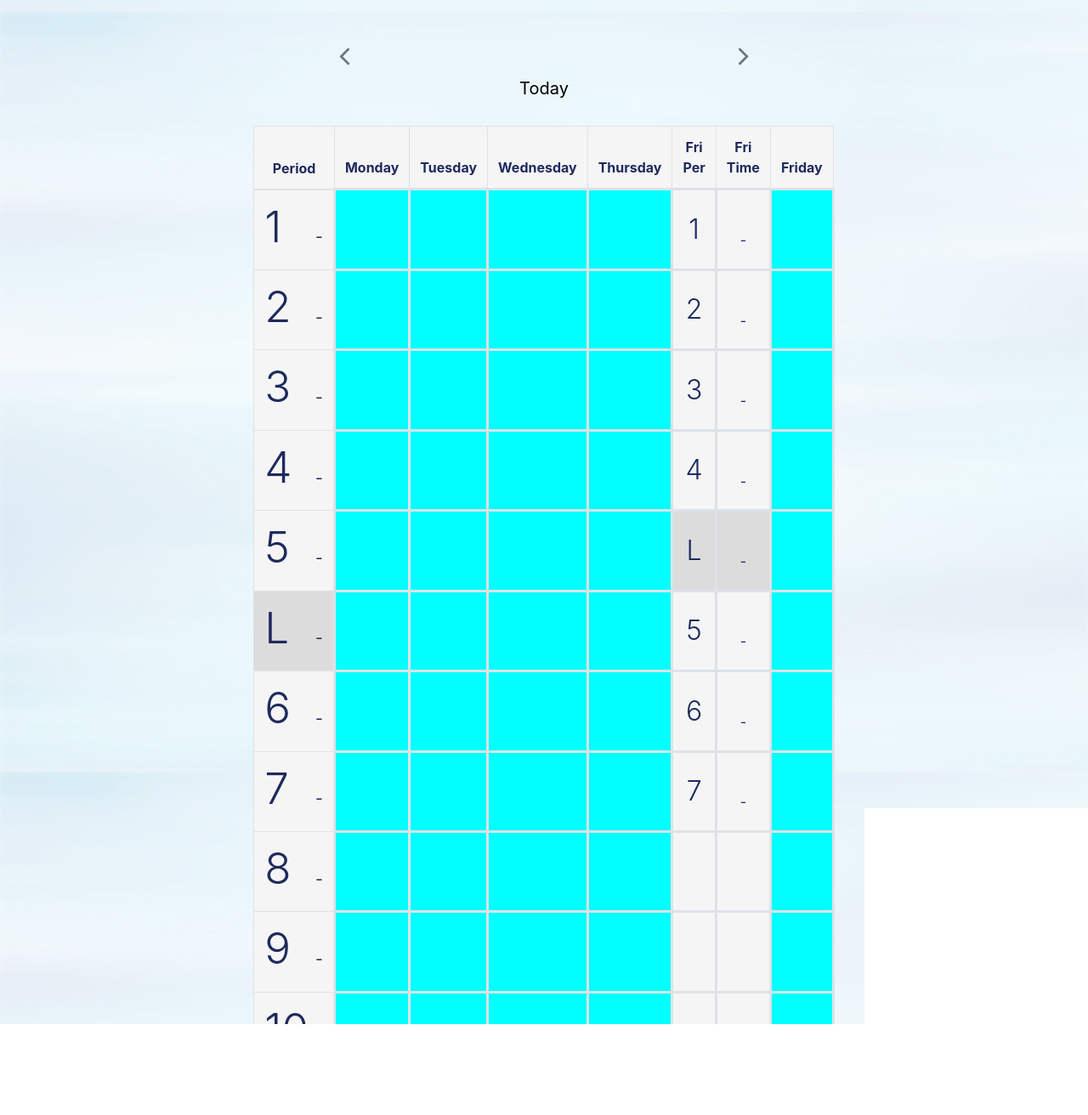
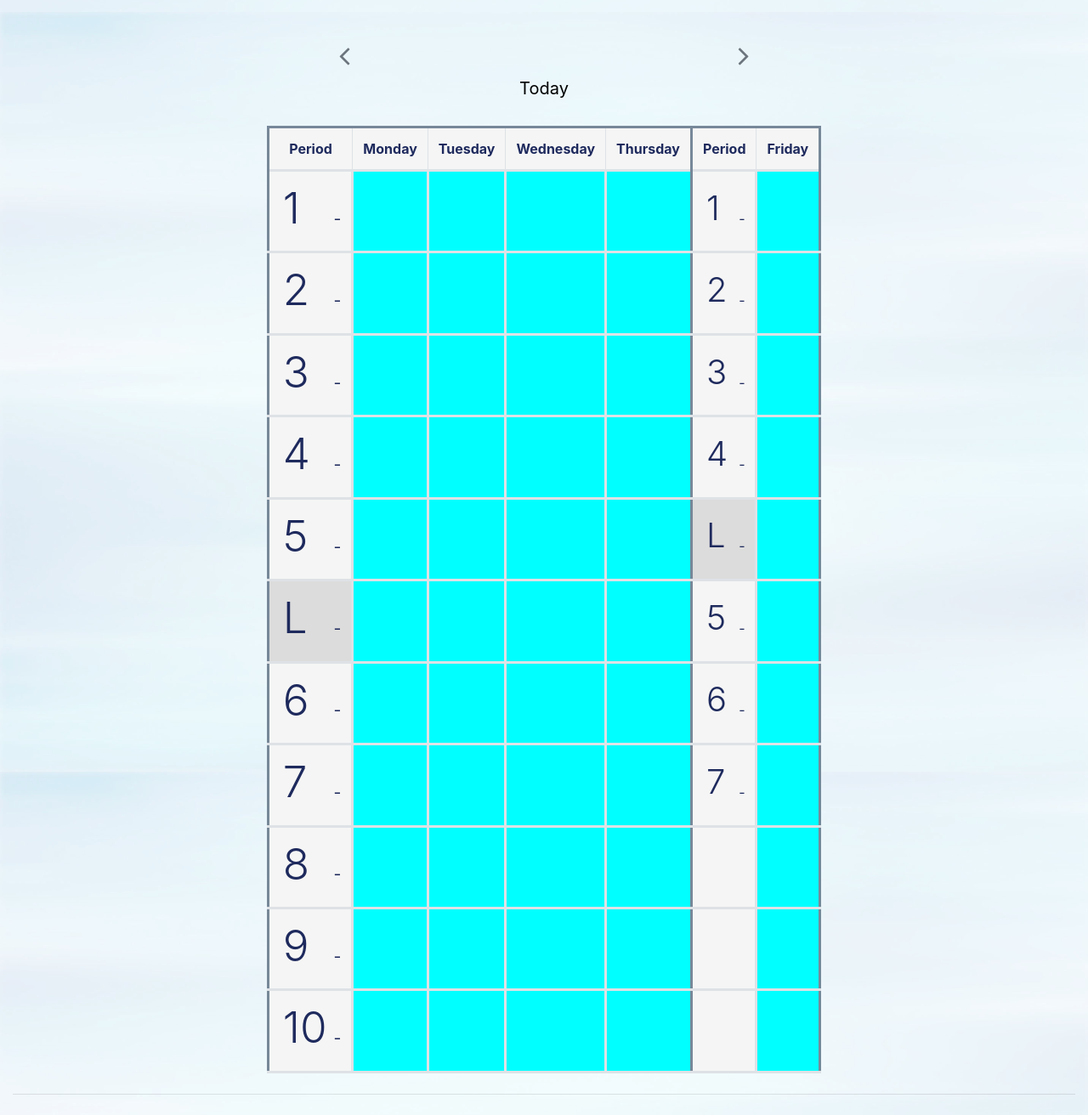
Before and after one commit to rachelf21/school_scheduling_app, a Python web app: template app/templates/full_schedule.html in a window 1280 px wide. Shown: the part 66-1378 px from the top of the page at 85% size. Run offline with Jinja, Linux system fonts and the light colour scheme; the template is opened without the code that fills it, so the values that code supplies are empty; some libraries are stand-ins or nearby versions; some web fonts are replaced.

Commit message:
combined per and time columns, deliniations for fri

```diff
--- a/app/templates/full_schedule.html
+++ b/app/templates/full_schedule.html
@@ -1,7 +1,7 @@
 {% extends "base-denied.html" %} {% block scale %}
 <meta
   name="viewport"
-  content="width=device-width, initial-scale=.4, user-scalable=yes, maximum-scale=4.0, minimum-scale=.06, shrink-to-fit=yes"
+  content="width=device-width, initial-scale=.6, user-scalable=yes, maximum-scale=4.0, minimum-scale=.06, shrink-to-fit=no"
 />
 {% endblock %} {% block title %}My Schedule{% endblock %} {% block content %}
 <script src="/static/js/schedule.js"></script>
@@ -61,15 +61,14 @@
     class="table mx-auto table-bordered text-center mt-4 pt-4 w-auto table-fixed"
     style="background: whitesmoke; border: 0px solid green; width: auto; margin: 0px auto"
   >
-    <thead style="border-width: medium">
-      <th>Period</th>
+    <thead style="border-width: medium; border-top: solid lightslategray; border-bottom: solid lightslategray">
+      <th style="border-left: solid lightslategray">Period</th>
       <th>Monday</th>
       <th>Tuesday</th>
       <th>Wednesday</th>
-      <th>Thursday</th>
-      <th>Fri<br />Per</th>
-      <th>Fri<br />Time</th>
-      <th>Friday</th>
+      <th style="border-right: solid lightslategray">Thursday</th>
+      <th>Period</th>
+      <th style="border-right:solid lightslategray; ">Friday</th>
     </thead>
 
     <tbody>
@@ -82,9 +81,9 @@
           }
         </script>
 
-        <td name="periods" style="vertical-align: middle;"  class="text-nowrap">
+        <td name="periods" style="border-width: medium; vertical-align: middle; border-left:solid lightslategray; "  class="text-nowrap">
           <div class="text-nowrap" style="display: flex; justify-content: space-between">
-            <div name="period" class="h1 font-weight-light pr-2" style="font-size: 3.2em;"" >
+            <div name="period" class="h1 font-weight-light pl-1 pr-2" style="font-size: 3.2em;"" >
               <script>
                 document.write(curr_per);
               </script>
@@ -93,7 +92,7 @@
           </div>
         </td>
 
-        <td name="monday" style="border-width: medium; vertical-align: middle">
+        <td name="monday" style="border-width: medium; vertical-align: middle; ">
           <a>
             <script>
               var mon = "{{mon.courseid2[n]}}";
@@ -160,7 +159,7 @@
             </script>
           </a>
         </td>
-        <td name="thursday" style="border-width: medium; vertical-align: middle">
+        <td name="thursday" style="border-width: medium; border-right: solid lightslategray; vertical-align: middle">
           <a>
             <script>
               var thurs = "{{thurs.courseid2[n]}}";
@@ -181,32 +180,42 @@
             </script>
           </a>
         </td>
-        <td name="fri_per" class="h2 font-weight-light" style="border-width: medium; vertical-align: middle">
-          <script>
-            curr_per = per_fri[{{n}}+1];
-            if (curr_per < 8 || curr_per =='L') document.write(curr_per);
-            if(curr_per =='L') document.currentScript.parentElement.style.background = "Gainsboro";
-            else document.currentScript.parentElement.style.background = "whitesmoke";
-          </script>
-        </td>
 
-        <td name="fri_times" style="border-width: medium; vertical-align: middle">
+        <td name="friperiods" style="border-width: medium; vertical-align: middle;" class="text-nowrap">
+          <div class="text-nowrap" style="display: flex; justify-content: space-between">
+          <div name="fri-per" class="h1 font-weight-light pl-1 pr-2">
+              <script>
+                curr_per = per_fri[{{n}}+1];
+                if (curr_per < 8 || curr_per =='L') document.write(curr_per);
+                if(curr_per =='L') {
+                  document.currentScript.parentElement.parentElement.parentElement.style.background = "Gainsboro";
+
+                }
+                else {
+                  document.currentScript.parentElement.parentElement.parentElement.style.background = "whitesmoke";
+              }
+              </script>
+          </div>
+
+            <div name="fri_times">
           <script>
             curr_per = per_fri[{{n}}+1];
             if (curr_per < 8 || curr_per == "L") {
               document.write("{{fri_start_times[n]}}<br />-<br />{{fri_end_times[n]}}");
-              document.currentScript.parentElement.style.background = "whitesmoke";
+              //document.currentScript.parentElement.style.background = "whitesmoke";
             }
             if (curr_per > 7) {
-              document.currentScript.parentElement.style.background = "whitesmoke";
+              //document.currentScript.parentElement.style.background = "whitesmoke";
             }
             if (curr_per == "L") {
-              document.currentScript.parentElement.style.background = "Gainsboro";
+              //document.currentScript.parentElement.style.background = "Gainsboro";
             }
           </script>
+              </div>
+            </div>
         </td>
 
-        <td name="friday" style="border-width: medium; vertical-align: middle">
+        <td name="friday" style="border-width: medium; vertical-align: middle; border-right:solid lightslategray; ">
           <a>
             <script>
               curr_per = per_fri[{{n}}+1];
```
